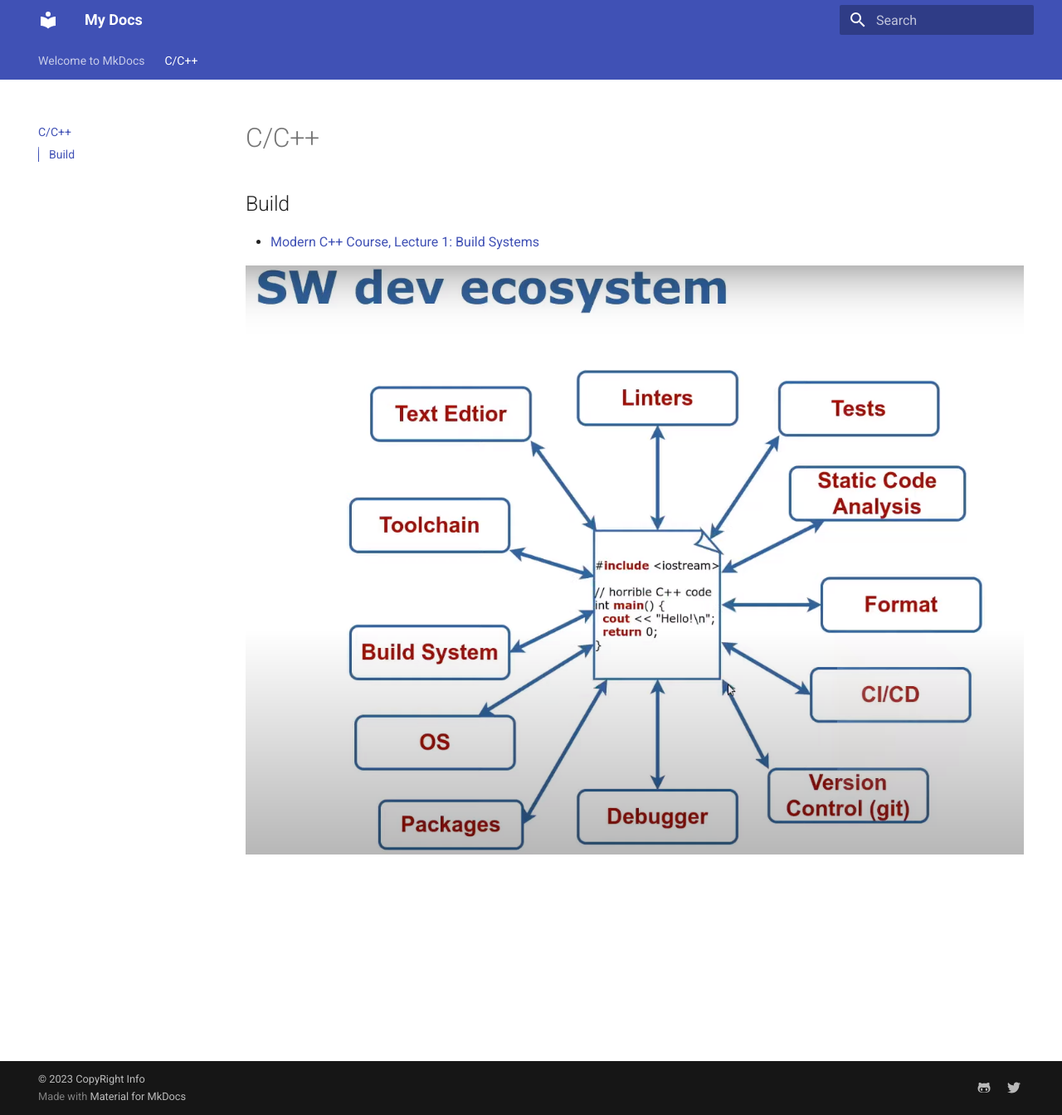
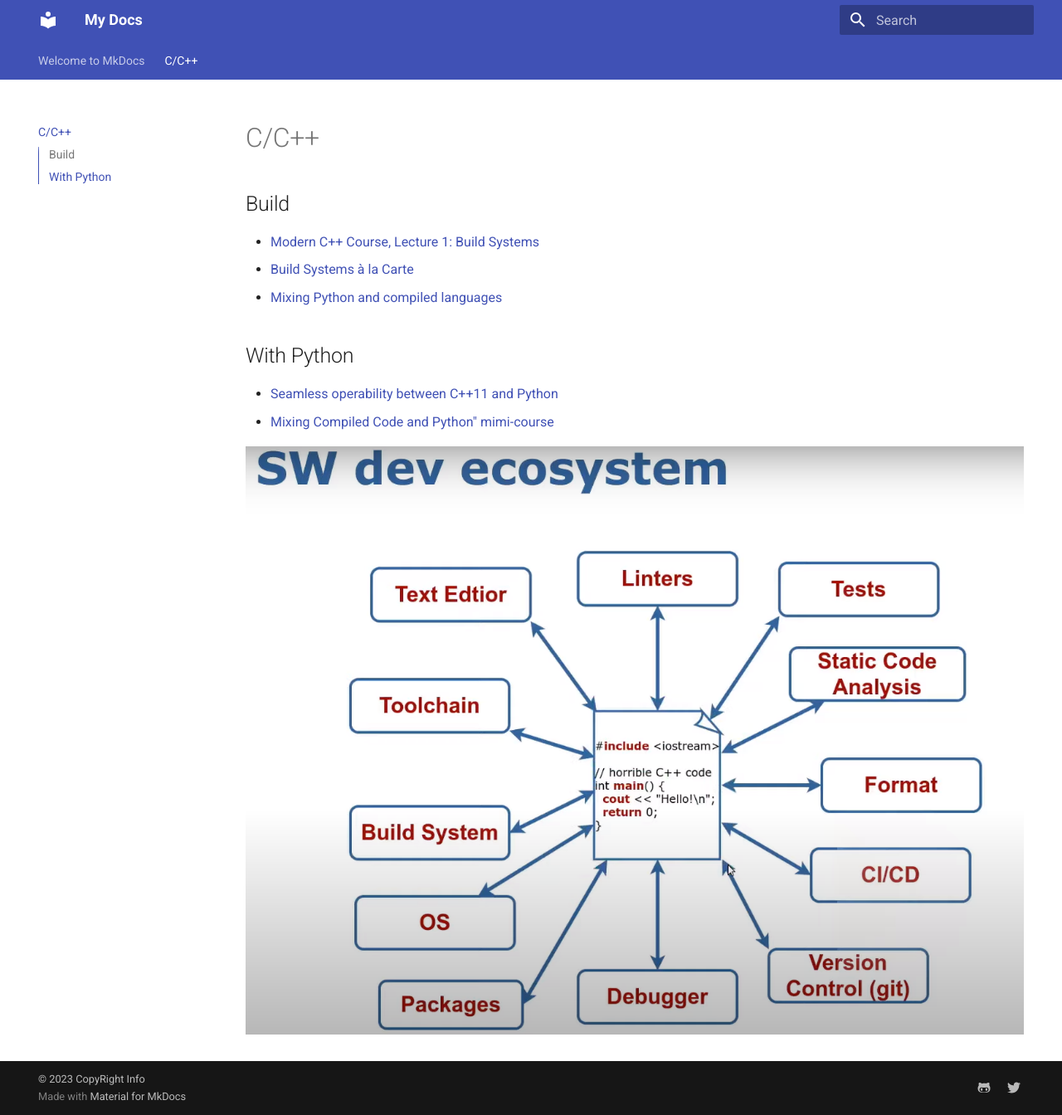
Before and after one commit to yytsui/notes, an MkDocs documentation site: the page built from docs/cpp.md, in a window 1280 px wide and 1344 px high. Shown: the whole window at 83% size. Built offline with MkDocs 1.6.1 and Material for MkDocs 9.7.7, drawn with Linux system fonts in a browser that asks for light colours.

Commit message:
add todo

```diff
--- a/docs/cpp.md
+++ b/docs/cpp.md
@@ -3,6 +3,11 @@
 ## Build
 
 * [Modern C++ Course, Lecture 1: Build Systems](https://www.youtube.com/watch?v=zOmUHM0sFOc&list=PLgnQpQtFTOGRv7VS6fYerEbT4ckBovKur&index=4)
+* [Build Systems à la Carte](https://github.com/snowleopard/build/releases/tag/jfp-preprint)
+* [Mixing Python and compiled languages](https://enccs.github.io/cmake-workshop/python-bindings/)
 
+## With Python
+* [Seamless operability between C++11 and Python](https://github.com/pybind/pybind11)
+* [Mixing Compiled Code and Python" mimi-course](https://github.com/henryiii/python-compiled-minicourse)
 
 ![SW Dev Eco System](img/sw_dev_ecosystem.png)
```
Also changed, not shown: docs/index.md (+6 -0 lines), 1 other file.
